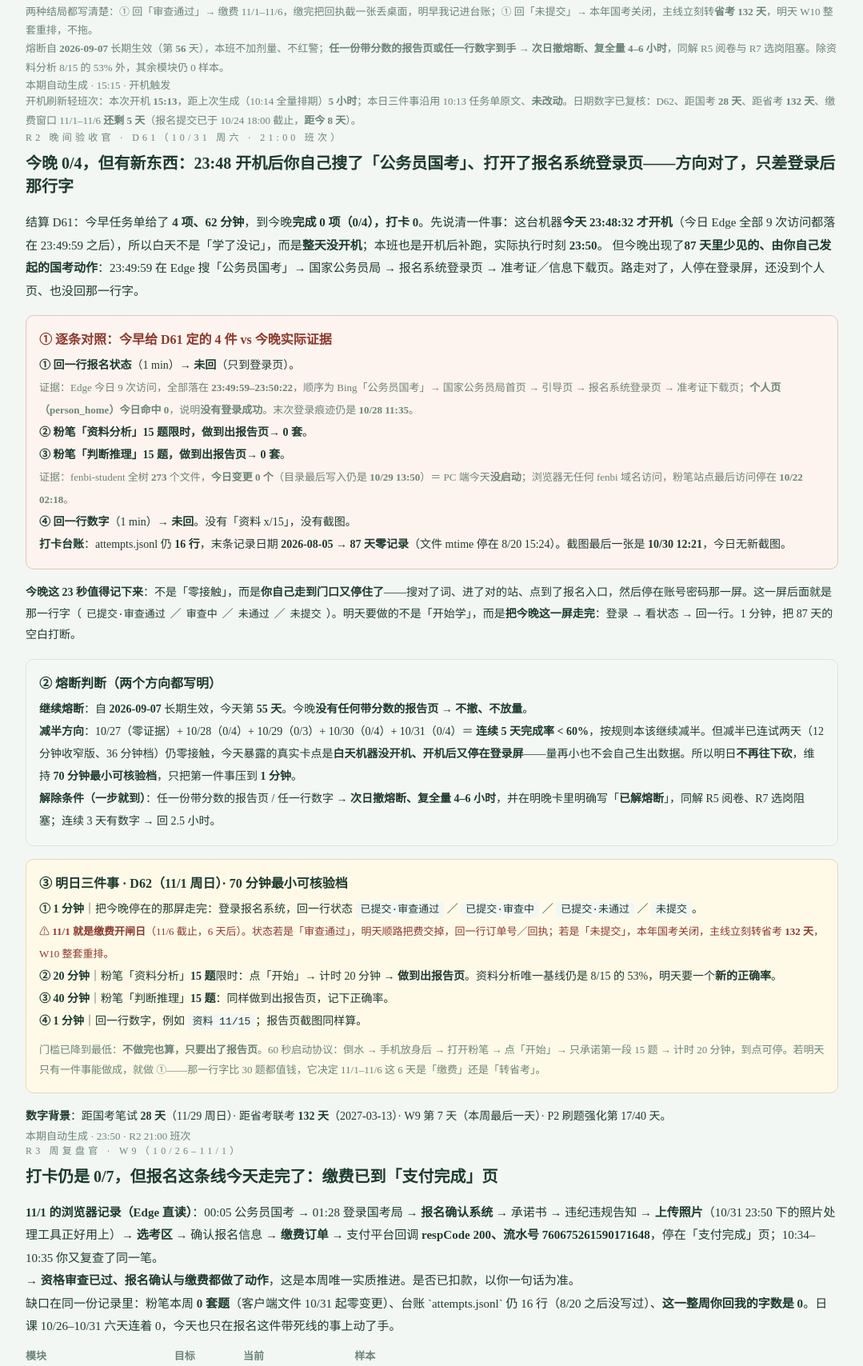
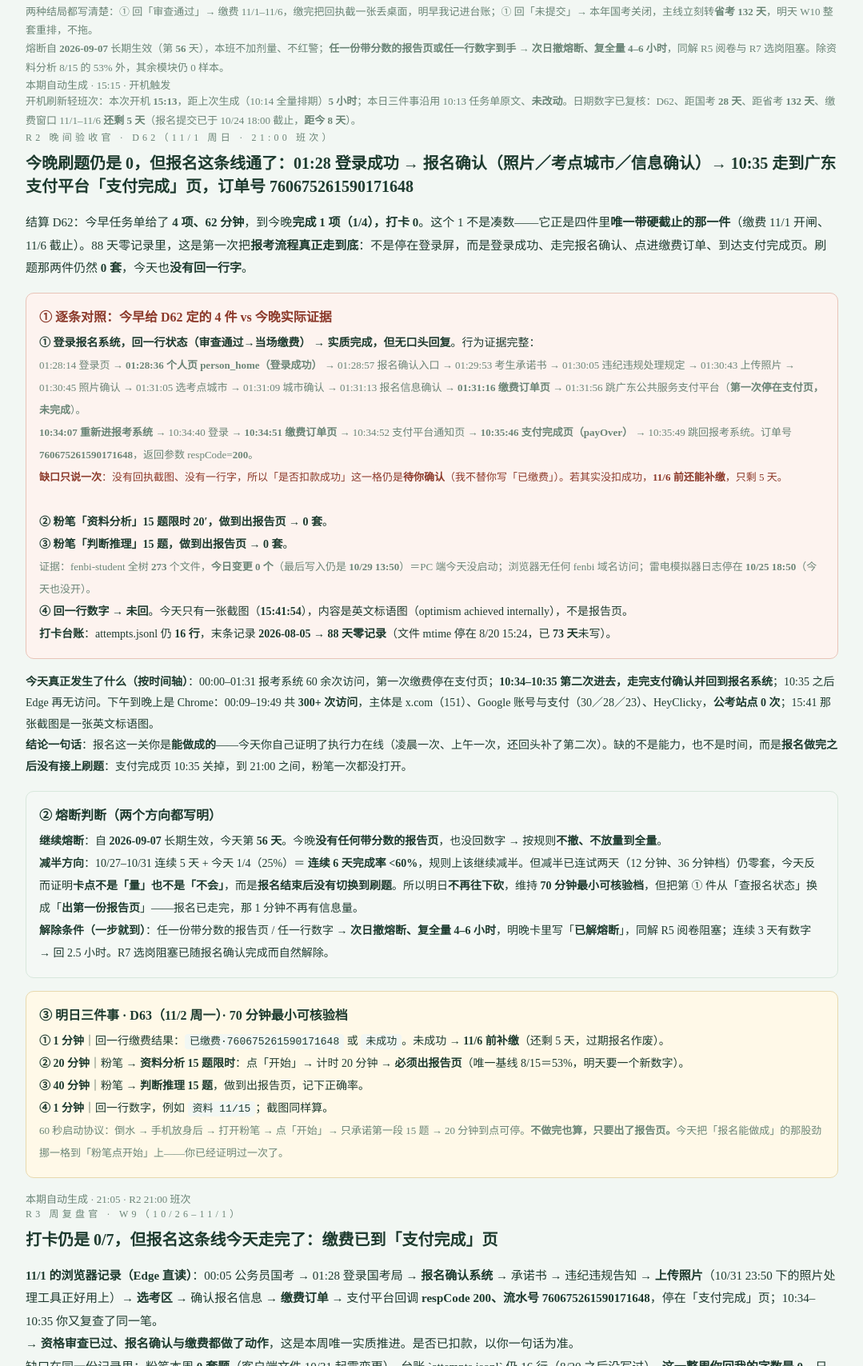
Before and after one commit to liuchenxiwt798-collab/gongkao-dashboard, a plain HTML site: page index.html in a window 1280 px wide. Shown: the part 1139-2847 px from the top of the page at 80% size, without its empty margins (100-1179 px from the left). Drawn offline with Linux system fonts and the light colour scheme.

Commit message:
dashboard: cron 卡位自动更新 2026-11-01 21:06

```diff
--- a/index.html
+++ b/index.html
@@ -124,57 +124,54 @@ code{background:var(--bg); padding:2px 6px; border-radius:4px; font-size:13px;}
 <!--END:tonight-->
 
 <!--BEGIN:evening-->
-<div class="kicker">R2 晚间验收官 · D61（10/31 周六 · 21:00 班次）</div>
-  <h2 style="margin-top:8px;">今晚 0/4，但有新东西：23:48 开机后你自己搜了「公务员国考」、打开了报名系统登录页——方向对了，只差登录后那行字</h2>
+<div class="kicker">R2 晚间验收官 · D62（11/1 周日 · 21:00 班次）</div>
+  <h2 style="margin-top:8px;">今晚刷题仍是 0，但报名这条线通了：01:28 登录成功 → 报名确认（照片／考点城市／信息确认）→ 10:35 走到广东支付平台「支付完成」页，订单号 760675261590171648</h2>
   <p style="line-height:1.9; font-size:15px;">
-    结算 D61：今早任务单给了 <b>4 项、62 分钟</b>，到今晚<b>完成 0 项（0/4），打卡 0</b>。先说清一件事：这台机器<b>今天 23:48:32 才开机</b>（今日 Edge 全部 9 次访问都落在 23:49:59 之后），所以白天不是「学了没记」，而是<b>整天没开机</b>；本班也是开机后补跑，实际执行时刻 <b>23:50</b>。
-    但今晚出现了<b>87 天里少见的、由你自己发起的国考动作</b>：23:49:59 在 Edge 搜「公务员国考」→ 国家公务员局 → 报名系统登录页 → 准考证／信息下载页。路走对了，人停在登录屏，还没到个人页、也没回那一行字。
+    结算 D62：今早任务单给了 <b>4 项、62 分钟</b>，到今晚<b>完成 1 项（1/4），打卡 0</b>。这个 1 不是凑数——它正是四件里<b>唯一带硬截止的那一件</b>（缴费 11/1 开闸、11/6 截止）。88 天零记录里，这是第一次把<b>报考流程真正走到底</b>：不是停在登录屏，而是登录成功、走完报名确认、点进缴费订单、到达支付完成页。刷题那两件仍然 <b>0 套</b>，今天也<b>没有回一行字</b>。
   </p>
 
   <div style="background:#FDF3EF; border:1px solid #E8C4B8; border-radius:10px; padding:16px; margin:16px 0;">
-    <b style="color:#8C3A2B;">① 逐条对照：今早给 D61 定的 4 件 vs 今晚实际证据</b>
+    <b style="color:#8C3A2B;">① 逐条对照：今早给 D62 定的 4 件 vs 今晚实际证据</b>
     <div style="line-height:2.0; font-size:14px; margin-top:8px;">
-      <b>① 回一行报名状态</b>（1 min）→ <b>未回</b>（只到登录页）。<br>
-      <span style="color:var(--muted); font-size:13px;">证据：Edge 今日 9 次访问，全部落在 <b>23:49:59–23:50:22</b>，顺序为 Bing「公务员国考」→ 国家公务员局首页 → 引导页 → 报名系统登录页 → 准考证下载页；<b>个人页（person_home）今日命中 0</b>，说明<b>没有登录成功</b>。末次登录痕迹仍是 <b>10/28 11:35</b>。</span><br>
-      <b>② 粉笔「资料分析」15 题限时，做到出报告页</b>→ <b>0 套</b>。<br>
-      <b>③ 粉笔「判断推理」15 题，做到出报告页</b>→ <b>0 套</b>。<br>
-      <span style="color:var(--muted); font-size:13px;">证据：fenbi-student 全树 <b>273</b> 个文件，<b>今日变更 0 个</b>（目录最后写入仍是 <b>10/29 13:50</b>）＝ PC 端今天<b>没启动</b>；浏览器无任何 fenbi 域名访问，粉笔站点最后访问停在 <b>10/22 02:18</b>。</span><br>
-      <b>④ 回一行数字</b>（1 min）→ <b>未回</b>。没有「资料 x/15」，没有截图。<br>
-      <b>打卡台账</b>：attempts.jsonl 仍 <b>16 行</b>，末条记录日期 <b>2026-08-05</b> → <b>87 天零记录</b>（文件 mtime 停在 8/20 15:24）。截图最后一张是 <b>10/30 12:21</b>，今日无新截图。
+      <b>① 登录报名系统，回一行状态（审查通过→当场缴费）</b> → <b>实质完成，但无口头回复</b>。行为证据完整：<br>
+      <span style="color:var(--muted); font-size:13px;">
+      01:28:14 登录页 → <b>01:28:36 个人页 person_home（登录成功）</b> → 01:28:57 报名确认入口 → 01:29:53 考生承诺书 → 01:30:05 违纪违规处理规定 → 01:30:43 上传照片 → 01:30:45 照片确认 → 01:31:05 选考点城市 → 01:31:09 城市确认 → 01:31:13 报名信息确认 → <b>01:31:16 缴费订单页</b> → 01:31:56 跳广东公共服务支付平台（<b>第一次停在支付页，未完成</b>）。<br>
+      <b>10:34:07 重新进报考系统</b> → 10:34:40 登录 → <b>10:34:51 缴费订单页</b> → 10:34:52 支付平台通知页 → <b>10:35:46 支付完成页（payOver）</b> → 10:35:49 跳回报考系统。订单号 <b>760675261590171648</b>，返回参数 respCode=<b>200</b>。
+      </span><br>
+      <span style="color:#8C3A2B; font-size:13px;"><b>缺口只说一次</b>：没有回执截图、没有一行字，所以「是否扣款成功」这一格仍是<b>待你确认</b>（我不替你写「已缴费」）。若其实没扣成功，<b>11/6 前还能补缴</b>，只剩 5 天。</span><br><br>
+      <b>② 粉笔「资料分析」15 题限时 20′，做到出报告页</b> → <b>0 套</b>。<br>
+      <b>③ 粉笔「判断推理」15 题，做到出报告页</b> → <b>0 套</b>。<br>
+      <span style="color:var(--muted); font-size:13px;">证据：fenbi-student 全树 <b>273</b> 个文件，<b>今日变更 0 个</b>（最后写入仍是 <b>10/29 13:50</b>）＝PC 端今天没启动；浏览器无任何 fenbi 域名访问；雷电模拟器日志停在 <b>10/25 18:50</b>（今天也没开）。</span><br>
+      <b>④ 回一行数字</b> → <b>未回</b>。今天只有一张截图（<b>15:41:54</b>），内容是英文标语图（optimism achieved internally），不是报告页。<br>
+      <b>打卡台账</b>：attempts.jsonl 仍 <b>16 行</b>，末条记录 <b>2026-08-05</b> → <b>88 天零记录</b>（文件 mtime 停在 8/20 15:24，已 <b>73 天</b>未写）。
     </div>
   </div>
 
   <p style="line-height:1.9; font-size:14px;">
-    <b>今晚这 23 秒值得记下来</b>：不是「零接触」，而是<b>你自己走到门口又停住了</b>——搜对了词、进了对的站、点到了报名入口，然后停在账号密码那一屏。这一屏后面就是那一行字（<code>已提交·审查通过</code>／<code>审查中</code>／<code>未通过</code>／<code>未提交</code>）。明天要做的不是「开始学」，而是<b>把今晚这一屏走完</b>：登录 → 看状态 → 回一行。1 分钟，把 87 天的空白打断。
+    <b>今天真正发生了什么（按时间轴）</b>：00:00–01:31 报考系统 60 余次访问，第一次缴费停在支付页；<b>10:34–10:35 第二次进去，走完支付确认并回到报名系统</b>；10:35 之后 Edge 再无访问。下午到晚上是 Chrome：00:09–19:49 共 <b>300+ 次访问</b>，主体是 x.com（151）、Google 账号与支付（30／28／23）、HeyClicky，<b>公考站点 0 次</b>；15:41 那张截图是一张英文标语图。<br>
+    <b>结论一句话</b>：报名这一关你是<b>能做成的</b>——今天你自己证明了执行力在线（凌晨一次、上午一次，还回头补了第二次）。缺的不是能力，也不是时间，而是<b>报名做完之后没有接上刷题</b>：支付完成页 10:35 关掉，到 21:00 之间，粉笔一次都没打开。
   </p>
 
   <div style="background:#F4F8F5; border:1px solid var(--line); border-radius:10px; padding:16px; margin:16px 0;">
     <b>② 熔断判断（两个方向都写明）</b>
     <div style="line-height:2.0; font-size:14px; margin-top:8px;">
-      <b>继续熔断</b>：自 <b>2026-09-07</b> 长期生效，今天第 <b>55 天</b>。今晚<b>没有任何带分数的报告页</b> → <b>不撤、不放量</b>。<br>
-      <b>减半方向</b>：10/27（零证据）+ 10/28（0/4）+ 10/29（0/3）+ 10/30（0/4）+ 10/31（0/4）＝ <b>连续 5 天完成率 &lt; 60%</b>，按规则本该继续减半。但减半已连试两天（12 分钟收窄版、36 分钟档）仍零接触，今天暴露的真实卡点是<b>白天机器没开机、开机后又停在登录屏</b>——量再小也不会自己生出数据。所以明日<b>不再往下砍</b>，维持 <b>70 分钟最小可核验档</b>，只把第一件事压到 <b>1 分钟</b>。<br>
-      <b>解除条件（一步就到）</b>：任一份带分数的报告页 / 任一行数字 → <b>次日撤熔断、复全量 4–6 小时</b>，并在明晚卡里明确写「<b>已解熔断</b>」，同解 R5 阅卷、R7 选岗阻塞；连续 3 天有数字 → 回 2.5 小时。
+      <b>继续熔断</b>：自 <b>2026-09-07</b> 长期生效，今天第 <b>56 天</b>。今晚<b>没有任何带分数的报告页</b>，也没回数字 → 按规则<b>不撤、不放量到全量</b>。<br>
+      <b>减半方向</b>：10/27–10/31 连续 5 天 + 今天 1/4（25%）＝ <b>连续 6 天完成率 &lt;60%</b>，规则上该继续减半。但减半已连试两天（12 分钟、36 分钟档）仍零套，今天反而证明<b>卡点不是「量」也不是「不会」</b>，而是<b>报名结束后没有切换到刷题</b>。所以明日<b>不再往下砍</b>，维持 <b>70 分钟最小可核验档</b>，但把第 ① 件从「查报名状态」换成「<b>出第一份报告页</b>」——报名已走完，那 1 分钟不再有信息量。<br>
+      <b>解除条件（一步就到）</b>：任一份带分数的报告页 / 任一行数字 → <b>次日撤熔断、复全量 4–6 小时</b>，明晚卡里写「<b>已解熔断</b>」，同解 R5 阅卷阻塞；连续 3 天有数字 → 回 2.5 小时。R7 选岗阻塞已随报名确认完成而自然解除。
     </div>
   </div>
 
   <div style="background:#FFF9E8; border:1px solid #E8D9AE; border-radius:10px; padding:16px; margin:16px 0;">
-    <b>③ 明日三件事 · D62（11/1 周日）· 70 分钟最小可核验档</b>
+    <b>③ 明日三件事 · D63（11/2 周一）· 70 分钟最小可核验档</b>
     <div style="line-height:2.0; font-size:14px; margin-top:8px;">
-      <b>① 1 分钟</b>｜把今晚停在的那屏走完：登录报名系统，回一行状态 <code>已提交·审查通过</code> ／ <code>已提交·审查中</code> ／ <code>已提交·未通过</code> ／ <code>未提交</code>。<br>
-      <span style="color:#8C3A2B; font-size:13px;">⚠ <b>11/1 就是缴费开闸日</b>（11/6 截止，6 天后）。状态若是「审查通过」，明天顺路把费交掉，回一行订单号／回执；若是「未提交」，本年国考关闭，主线立刻转省考 <b>132 天</b>，W10 整套重排。</span><br>
-      <b>② 20 分钟</b>｜粉笔「资料分析」<b>15 题</b>限时：点「开始」→ 计时 20 分钟 → <b>做到出报告页</b>。资料分析唯一基线仍是 8/15 的 53%，明天要一个<b>新的正确率</b>。<br>
-      <b>③ 40 分钟</b>｜粉笔「判断推理」<b>15 题</b>：同样做到出报告页，记下正确率。<br>
-      <b>④ 1 分钟</b>｜回一行数字，例如 <code>资料 11/15</code>；报告页截图同样算。
-    </div>
-    <div style="line-height:1.9; font-size:13px; color:var(--muted); margin-top:10px;">
-      门槛已降到最低：<b>不做完也算，只要出了报告页</b>。60 秒启动协议：倒水 → 手机放身后 → 打开粉笔 → 点「开始」→ 只承诺第一段 15 题 → 计时 20 分钟，到点可停。若明天只有一件事能做成，就做 ①——那一行字比 30 题都值钱，它决定 11/1–11/6 这 6 天是「缴费」还是「转省考」。
+      <b>① 1 分钟</b>｜回一行缴费结果：<code>已缴费·760675261590171648</code> 或 <code>未成功</code>。未成功 → <b>11/6 前补缴</b>（还剩 5 天，过期报名作废）。<br>
+      <b>② 20 分钟</b>｜粉笔 → <b>资料分析 15 题限时</b>：点「开始」→ 计时 20 分钟 → <b>必须出报告页</b>（唯一基线 8/15＝53%，明天要一个新数字）。<br>
+      <b>③ 40 分钟</b>｜粉笔 → <b>判断推理 15 题</b>，做到出报告页，记下正确率。<br>
+      <b>④ 1 分钟</b>｜回一行数字，例如 <code>资料 11/15</code>；截图同样算。<br>
+      <span style="color:var(--muted); font-size:13px;">60 秒启动协议：倒水 → 手机放身后 → 打开粉笔 → 点「开始」→ 只承诺第一段 15 题 → 20 分钟到点可停。<b>不做完也算，只要出了报告页。</b>今天把「报名能做成」的那股劲挪一格到「粉笔点开始」上——你已经证明过一次了。</span>
     </div>
   </div>
-
-  <p style="line-height:1.9; font-size:14px;">
-    <b>数字背景</b>：距国考笔试 <b>28 天</b>（11/29 周日）· 距省考联考 <b>132 天</b>（2027-03-13）· W9 第 7 天（本周最后一天）· P2 刷题强化第 17/40 天。
-  </p>
-  <p style="color:var(--muted); font-size:13px;">本期自动生成 · 23:50 · R2 21:00 班次</p>
+  <p style="color:var(--muted); font-size:13px;">本期自动生成 · 21:05 · R2 21:00 班次</p>
 <!--END:evening-->
 
 <!--BEGIN:weekly-->
```
